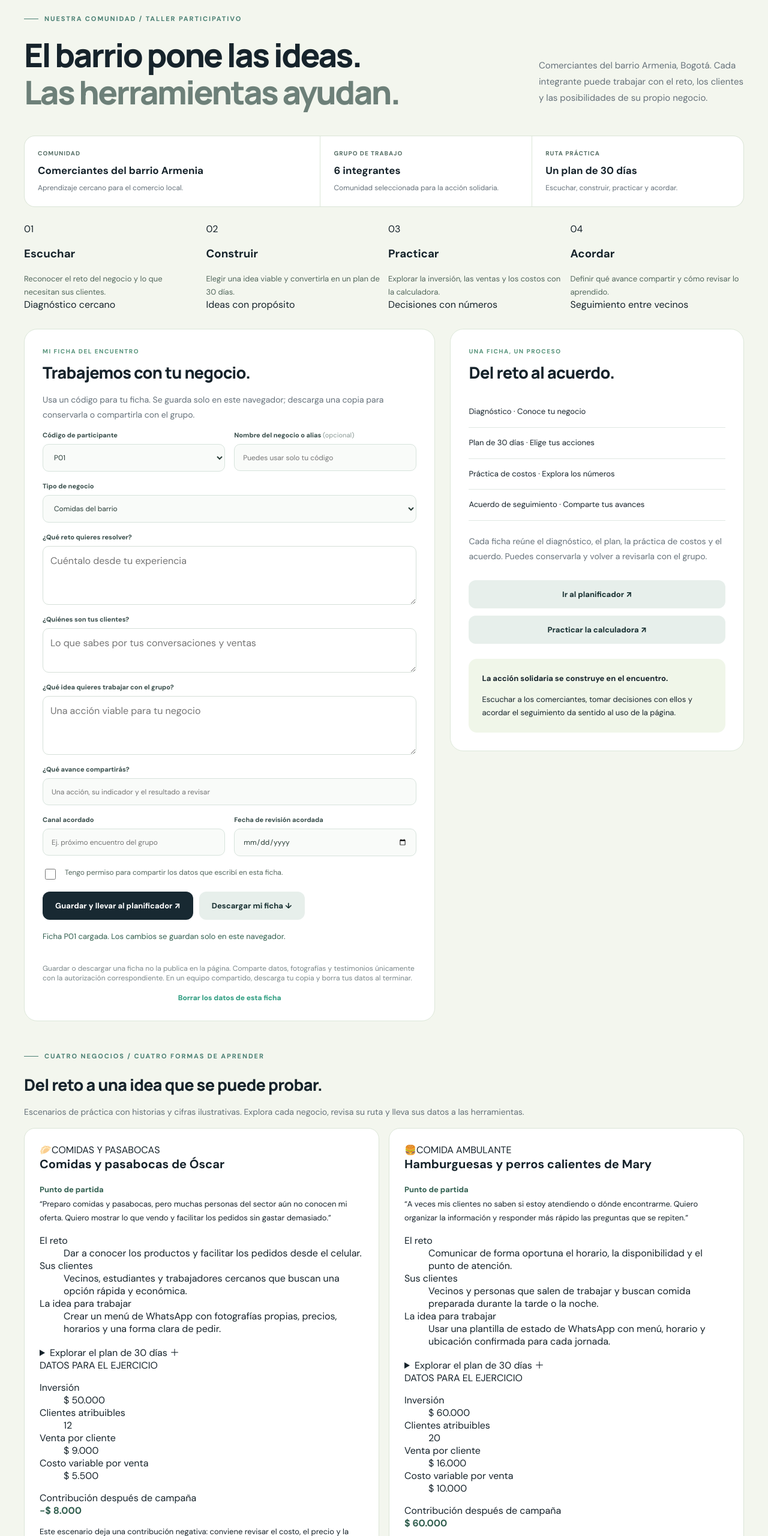
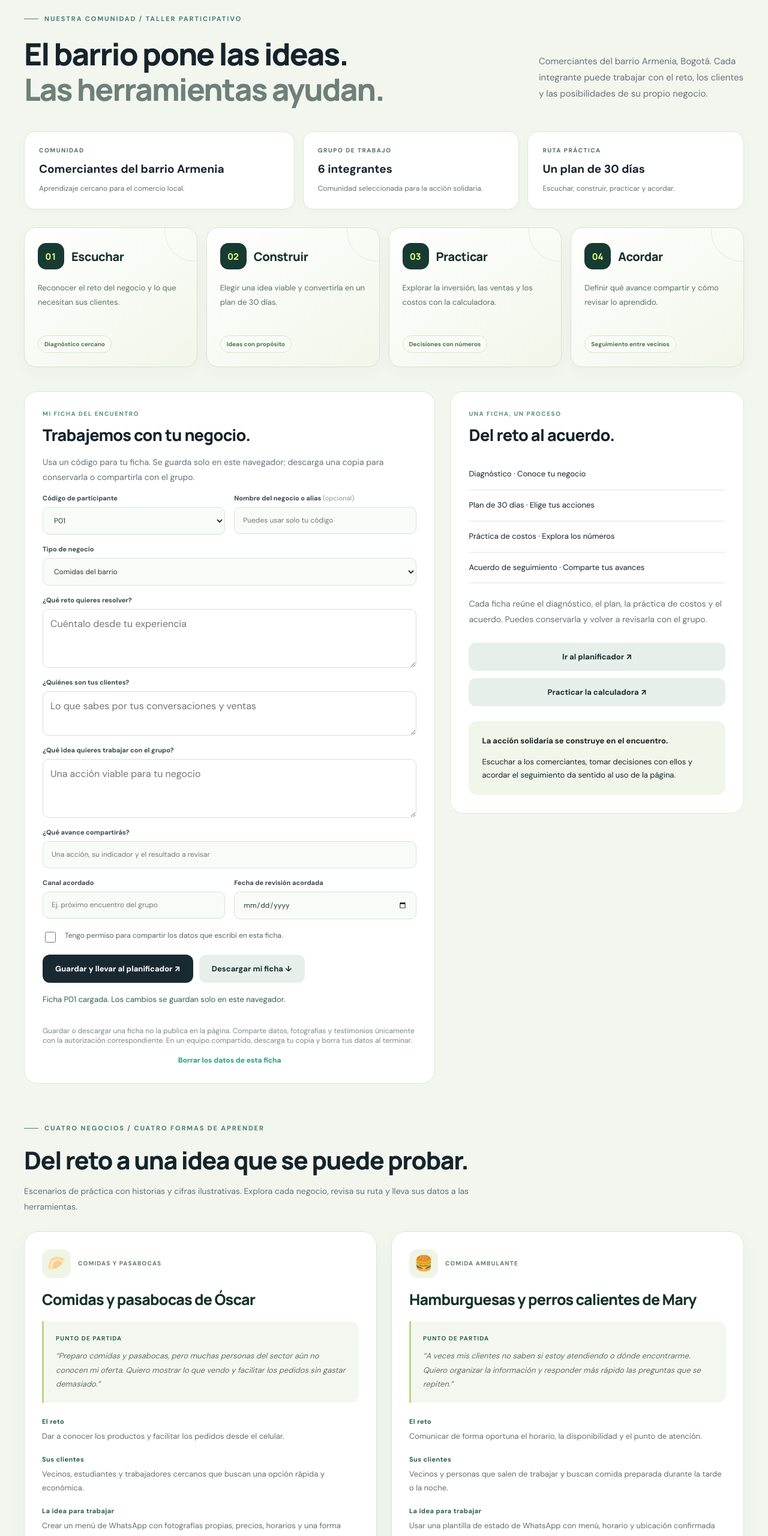
Before and after one commit to OmarDarioOrjuelaLopez/Emprendimientos_barrio_armenia, a plain HTML site: page index.html in a window 1280 px wide. Shown: the part 1103-3663 px from the top of the page at 60% size. Drawn offline with Linux system fonts and the light colour scheme.

Commit message:
Update styles.css

```diff
--- a/styles.css
+++ b/styles.css
@@ -420,3 +420,51 @@ textarea{font:inherit;width:100%;resize:vertical;min-height:74px;border:1px soli
 @media(max-width:900px){.workshop-layout{grid-template-columns:1fr}.workshop-aside{position:static}.workshop-route{grid-template-columns:repeat(2,minmax(0,1fr))}.community-facts{grid-template-columns:1fr}.community-cases{grid-template-columns:1fr}}
 @media(max-width:600px){.brand{font-size:15px;gap:8px}.brand-place{font-size:13px}.brand small{font-size:8px}.brand-icon{width:42px;height:42px;flex-basis:42px}.workshop-card,.workshop-aside{padding:22px}.workshop-route{gap:10px}.workshop-route li{padding:16px}.workshop-buttons{display:grid}.workshop-buttons .btn{width:100%}.community-facts>div{padding:18px}.contact-card h3{font-size:24px}.footer-brand{max-width:290px}.footer-main{gap:28px}}
 @media print{.community-section{display:none!important}}
+
+/* Ruta participativa y escenarios de práctica */
+.community-section .section-top h2{font-size:clamp(34px,4vw,54px);letter-spacing:-2px}
+.community-facts{grid-template-columns:1.25fr 1fr 1fr;gap:14px;background:transparent;border:0;overflow:visible}
+.community-facts>div{border:1px solid #dce6d7;border-radius:18px;padding:24px;box-shadow:0 6px 20px rgba(23,50,35,.025)}
+.community-facts small{letter-spacing:1.5px;font-size:10px;margin-bottom:12px}
+.community-facts strong{font-size:19px;line-height:1.4}.community-facts span{margin-top:9px;line-height:1.65}
+.workshop-route{list-style:none;display:grid;grid-template-columns:repeat(4,minmax(0,1fr));gap:15px;padding:0;margin:30px 0 40px}
+.workshop-step{position:relative;padding:25px 22px 23px;border:1px solid #d6e3d2;border-radius:20px;background:linear-gradient(145deg,#fff 0%,#f1f6e9 100%);box-shadow:0 10px 26px rgba(23,50,35,.035);min-width:0;overflow:hidden}
+.workshop-step:after{content:"";position:absolute;width:100px;height:100px;border:1px solid #dfebd7;border-radius:50%;right:-48px;top:-46px;pointer-events:none}
+.workshop-step-heading{display:flex;align-items:center;gap:12px;margin-bottom:19px}
+.workshop-step-number{display:grid;place-items:center;flex:0 0 44px;width:44px;height:44px;border-radius:14px;background:#173a33;color:#dafa79;font:800 15px/1 Manrope,sans-serif;font-variant-numeric:tabular-nums}
+.workshop-step h3{margin:0;font:800 20px/1.25 Manrope,sans-serif;letter-spacing:-.5px;color:#17322b}
+.workshop-step>p{margin:0 0 21px;font-size:13px;line-height:1.8;color:#5b7063;min-height:70px}
+.workshop-step-tag{display:inline-flex;border:1px solid #d7e5cd;border-radius:50px;padding:7px 10px;background:#f9fcf5;font-size:10px;font-weight:700;color:#52704f}
+.community-cases-heading{margin:64px 0 28px;max-width:780px}
+.community-cases-heading h3{font-size:clamp(29px,3.2vw,42px);line-height:1.2;letter-spacing:-1.4px}
+.community-cases{gap:24px;align-items:start}
+.scenario-card{padding:29px;background:#fff;border-radius:24px;box-shadow:0 12px 35px rgba(19,49,30,.035);transition:border-color .2s,box-shadow .2s}
+.scenario-card.is-selected{border-color:#69a17e;box-shadow:0 0 0 3px #e0efd6}
+.scenario-card-top{display:flex;gap:12px;align-items:center;margin-bottom:20px}
+.scenario-icon{display:grid;place-items:center;width:48px;height:48px;flex:none;background:#eef5e6;border-radius:14px;font-size:25px}
+.scenario-category{font-size:10px;font-weight:800;letter-spacing:1.1px;color:#638065}
+.scenario-card h4{font:800 25px/1.3 Manrope,sans-serif;letter-spacing:-.8px;margin:0 0 20px;color:#17322b}
+.scenario-card p{line-height:1.8}.scenario-voice{padding:20px;background:#f4f7ef;border-left:3px solid #b8d786;border-radius:0 14px 14px 0;color:#5e7060;margin:0 0 24px;font-style:italic}
+.scenario-voice strong{font-style:normal;font-size:10px;letter-spacing:1.1px;text-transform:uppercase;margin-bottom:8px}
+.scenario-diagnosis{margin:0}.scenario-diagnosis>div{margin-bottom:19px}
+.scenario-diagnosis dt{font-size:11px;font-weight:800;letter-spacing:.4px;color:#2d634c;margin-bottom:6px}
+.scenario-diagnosis dd{margin:0;font-size:13px;color:#657168;line-height:1.8}
+.scenario-details{border-top:1px solid #e2eadc;border-bottom:1px solid #e2eadc;margin:24px 0}
+.scenario-details summary{display:flex;justify-content:space-between;align-items:center;gap:15px;padding:18px 0;font-size:12px;font-weight:800;color:#2d634c;cursor:pointer;list-style:none}
+.scenario-details summary::-webkit-details-marker{display:none}.scenario-details summary span{font-size:19px}
+.scenario-plan{list-style:none;margin:0 0 18px;padding:0;display:grid;gap:12px}
+.scenario-plan li{display:grid;grid-template-columns:70px minmax(0,1fr);gap:12px;font-size:12px;line-height:1.8}
+.scenario-plan strong{font-size:10px;color:#537048}.scenario-plan span{color:#68766c}
+.scenario-details>p{font-size:12px;color:#68766c;margin:15px 0}
+.scenario-numbers{border:1px solid #e2e9dd;border-radius:16px;overflow:hidden;background:#fbfcf9;margin-bottom:23px}
+.scenario-data-label{display:block;font-size:9px;font-weight:800;letter-spacing:1.5px;color:#6b8363;padding:18px 18px 0}
+.scenario-numbers dl{margin:0;padding:15px 18px;display:grid;grid-template-columns:1fr 1fr;gap:16px}
+.scenario-numbers dl>div{min-width:0}.scenario-numbers dt{font-size:10px;color:#6b7c6f;line-height:1.6}
+.scenario-numbers dd{margin:4px 0 0;color:#193b30;font-size:16px;font-weight:800;line-height:1.4}
+.scenario-contribution{display:flex;justify-content:space-between;align-items:center;gap:15px;padding:16px 18px;border-top:1px solid #e2e9dd;background:#eef5e7}
+.scenario-contribution span{font-size:10px;color:#56734c;line-height:1.6;max-width:160px}.scenario-contribution strong{font-size:20px;white-space:nowrap}
+.scenario-contribution.is-negative{background:#fff1e9}.scenario-contribution.is-negative strong{color:#a34c2d}
+.scenario-numbers>p{padding:0 18px;margin:14px 0 17px;font-size:11px;line-height:1.8;color:#798476}
+.scenario-button{width:100%;white-space:normal;text-align:center}
+@media(max-width:1000px){.workshop-route{grid-template-columns:repeat(2,minmax(0,1fr))}.community-facts{grid-template-columns:1fr}.workshop-step>p{min-height:0}}
+@media(max-width:650px){.workshop-route{grid-template-columns:1fr;gap:12px}.workshop-step{padding:22px}.workshop-step-heading{margin-bottom:13px}.workshop-step>p{margin-bottom:16px}.community-cases{grid-template-columns:1fr}.scenario-card{padding:22px}.scenario-card h4{font-size:23px}.community-section .section-top h2{font-size:35px;letter-spacing:-1.4px}.scenario-contribution{flex-wrap:wrap}.scenario-plan li{grid-template-columns:61px minmax(0,1fr);gap:8px}}
```
